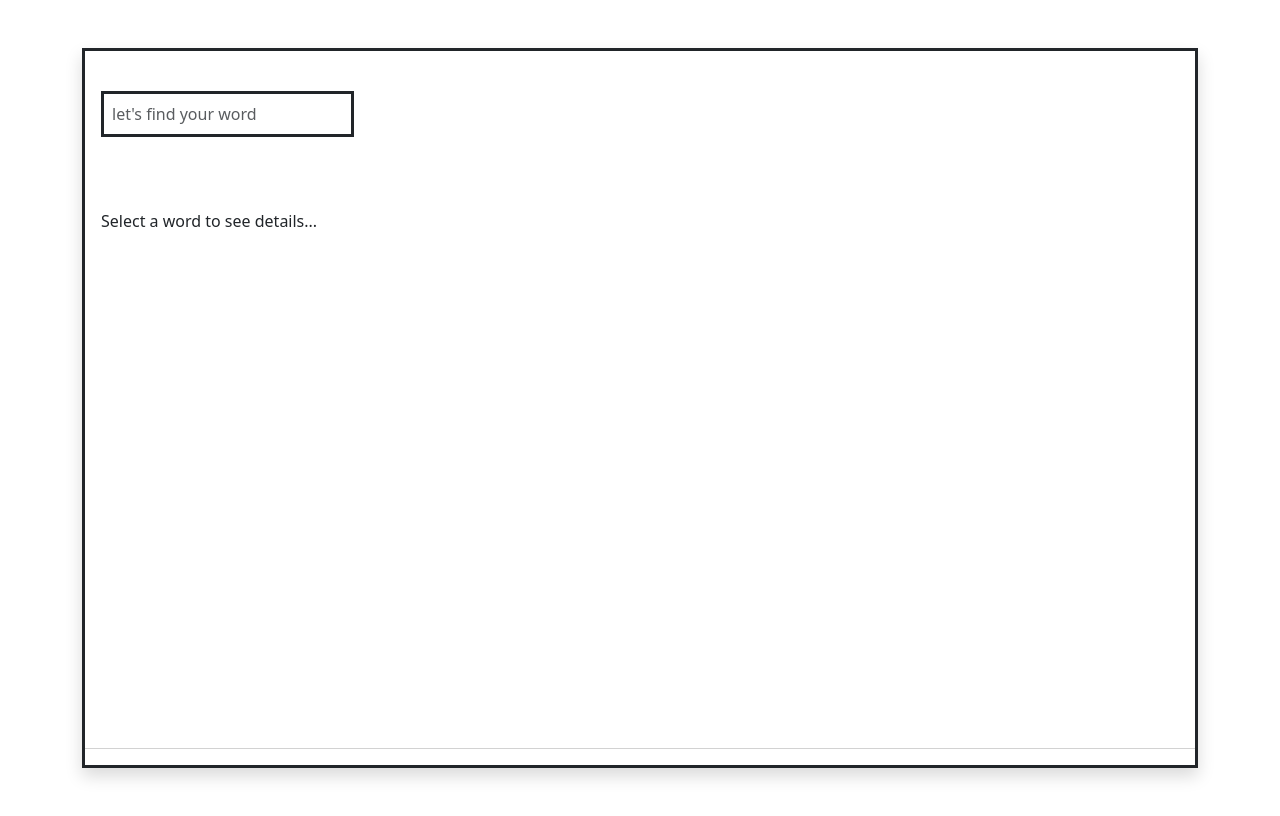
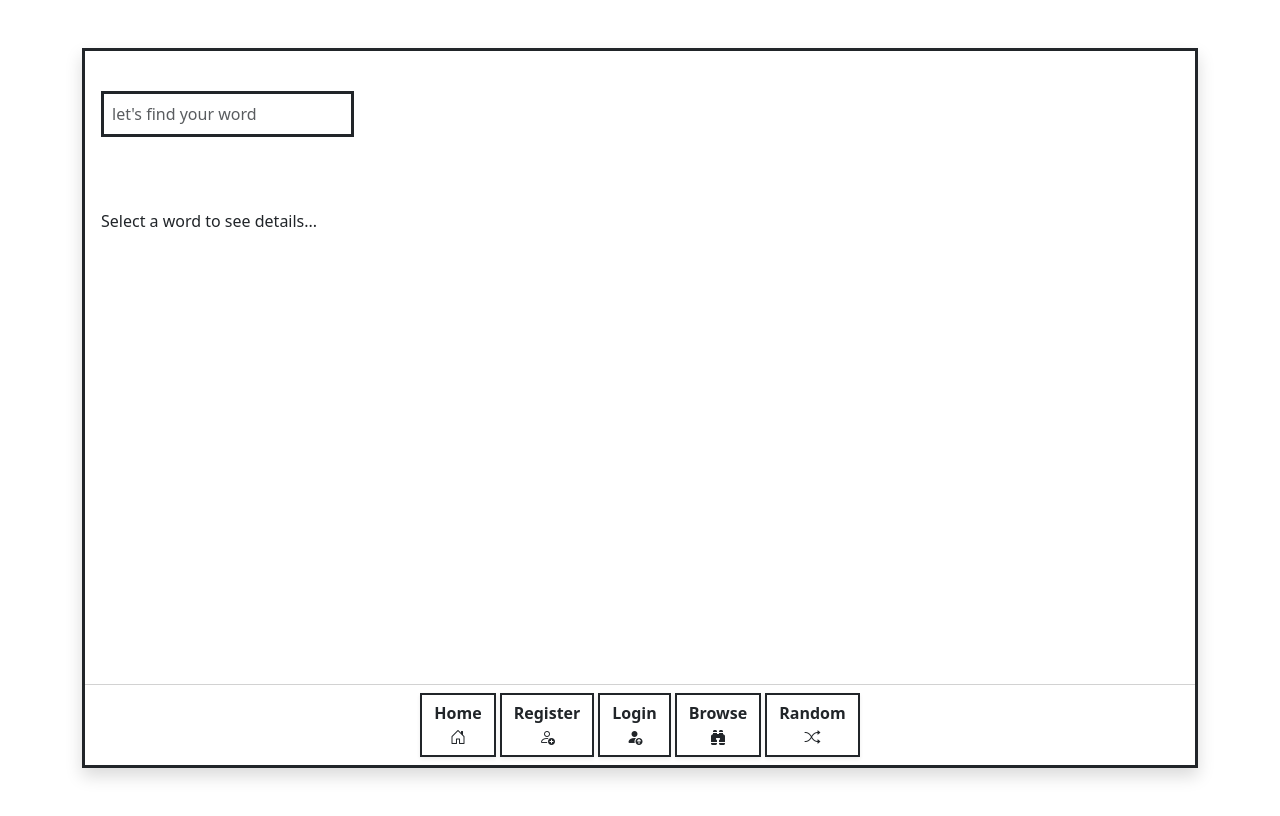
Before and after one commit to Developerzakir/laravel_react_sass, a React (Vite) app in the folder react/: page / in a window 1280 px wide. Built offline with nearby package versions, Linux system fonts and the light colour scheme; a web font is replaced by a local one.

Commit message:
add menu items on frontend

```diff
--- a/react/src/Home.jsx
+++ b/react/src/Home.jsx
@@ -1,6 +1,7 @@
 import React from 'react'
 import SearchBox from './words/SearchBox'
 import Word from './words/Word'
+import MenuItems from './layouts/MenuItems'
 
 export default function Home() {
   return (
@@ -15,7 +16,7 @@ export default function Home() {
       </div>
 
       <div className="card-footer bg-white">
-
+        <MenuItems />
       </div>
     </div>
   )
--- /dev/null
+++ b/react/src/layouts/MenuItems.jsx
@@ -0,0 +1,40 @@
+import React from 'react'
+import { Link } from 'react-router'
+
+export default function MenuItems() {
+  return (
+    <div className='d-flex justify-content-center align-items-center'>
+          <Link to="/" className="btn btn-white border border-dark
+                border-2 rounded-0 shadow-sm d-flex flex-column align-items-center">
+              <span className="fw-bold">Home</span>
+              <i className="bi bi-house-door"></i>
+          </Link>
+
+          <Link to="/register" className="btn btn-white border border-dark
+                        border-2 rounded-0 shadow-sm d-flex flex-column align-items-center ms-1">
+              <span className="fw-bold">Register</span>
+              <i className="bi bi-person-add"></i>
+          </Link>
+
+          <Link to="/login" className="btn btn-white border border-dark
+                        border-2 rounded-0 shadow-sm d-flex flex-column align-items-center ms-1">
+              <span className="fw-bold">Login</span>
+              <i className="bi bi-person-fill-up"></i>
+          </Link>
+           <Link to="/browse/words" className="btn btn-white border border-dark
+                border-2 rounded-0 shadow-sm d-flex flex-column align-items-center ms-1">
+                    <span className="fw-bold">Browse</span>
+                    <i className="bi bi-binoculars-fill"></i>
+            </Link>
+
+             <button className="btn btn-white border border-dark
+                border-2 rounded-0 shadow-sm d-flex flex-column align-items-center ms-1"
+                onClick={() => console.log('rand word')}
+                 disabled={false}
+            >
+                    <span className="fw-bold">Random</span>
+                    <i className="bi bi-shuffle"></i>
+            </button>
+    </div>
+  )
+}
--- /dev/null
+++ b/react/src/words/BrowseWords.jsx
@@ -0,0 +1,7 @@
+import React from 'react'
+
+export default function BrowseWords() {
+  return (
+    <div>BrowseWords</div>
+  )
+}
```
Also changed, not shown: react/src/App.jsx (+5 -2 lines).
